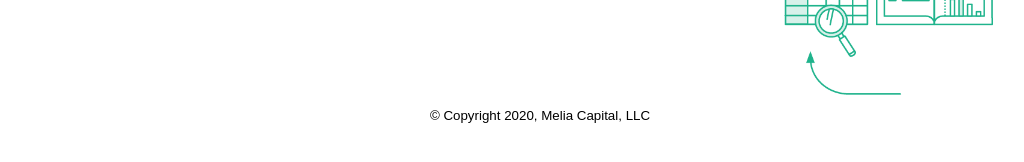
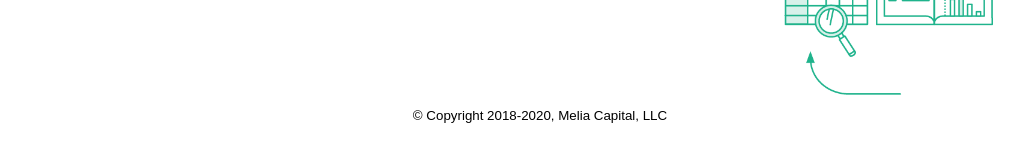
Before and after one commit to meliacapital/meliacapital.github.io, a Jekyll site: the page built from index.md, in a window 1280 px wide. Shown: the part 554-716 px from the top of the page, without its empty margins (100-1124 px from the left). Built offline with Jekyll 4.4.1, drawn with Linux system fonts in a browser that asks for light colours.

Commit message:
updated copyright year

```diff
--- a/_layouts/home.html
+++ b/_layouts/home.html
@@ -78,6 +78,6 @@
     </section>
   </body>
   <footer>
-    <small class="copyright">&copy; Copyright 2020, Melia Capital, LLC</small>
+    <small class="copyright">&copy; Copyright 2018-2020, Melia Capital, LLC</small>
 </footer>
 </html>
```
